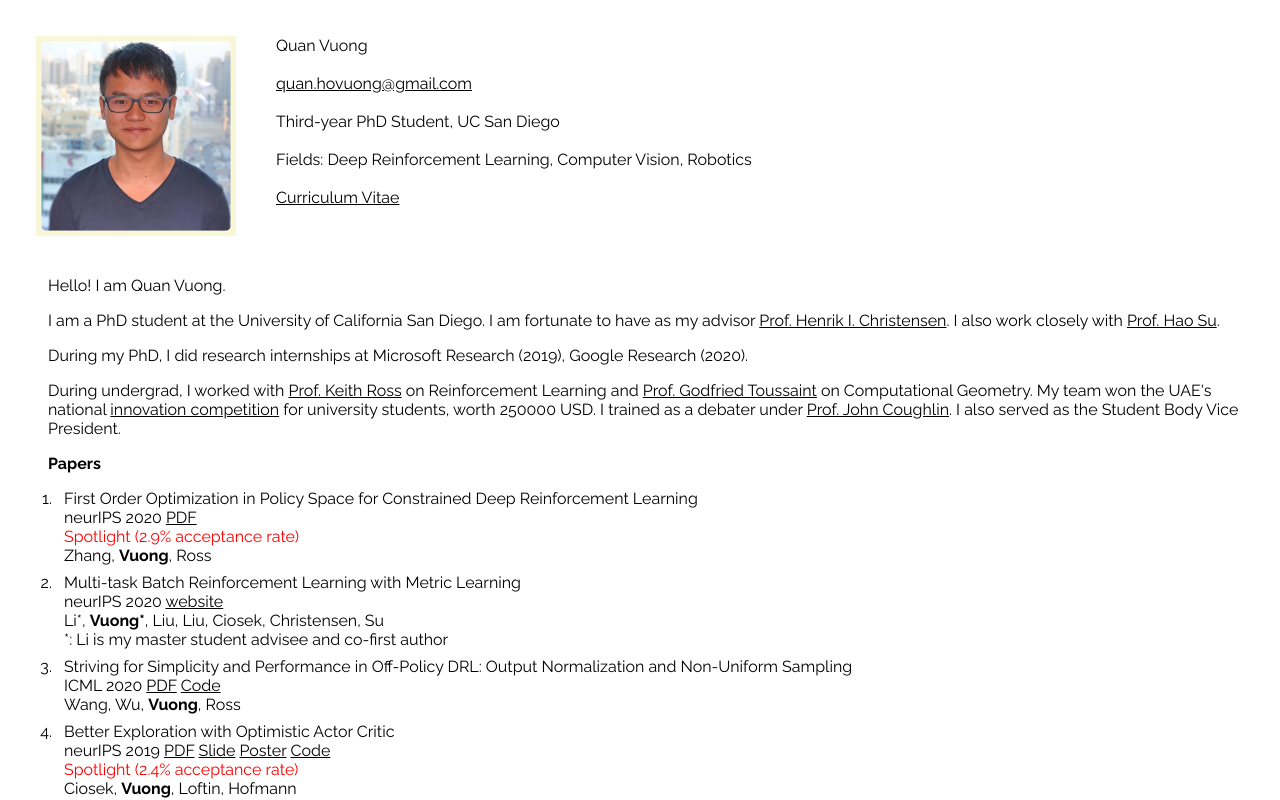
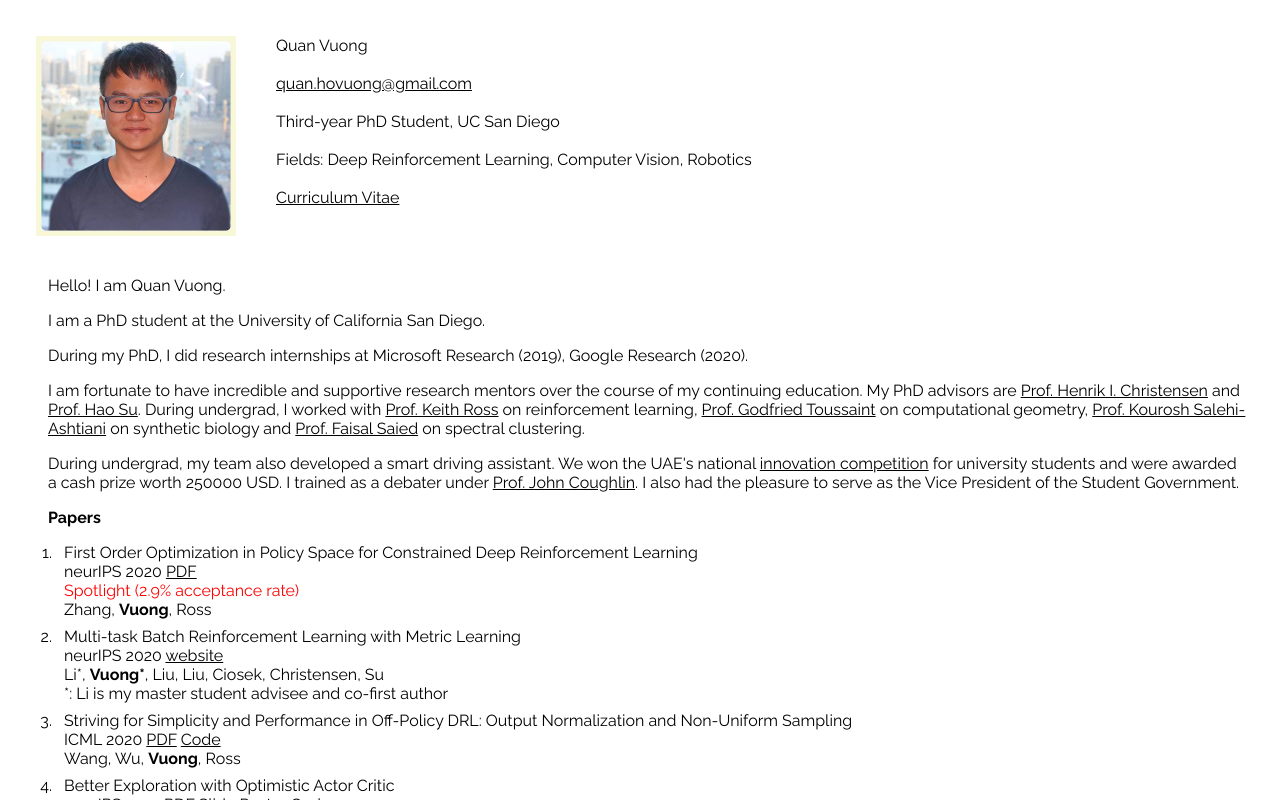
Before and after one commit to quanvuong/quanvuong.github.io, a React (Create React App) app: page / in a window 1280 px wide. Shown: the top 800 px of the page. Built offline with nearby package versions, Linux system fonts and the light colour scheme.

Commit message:
add more mentors

```diff
--- a/src/Summary.js
+++ b/src/Summary.js
@@ -7,15 +7,23 @@ class Summary extends Component {
   render() {
     return (
       <div className="Summary">
+
         <div className="SummaryOneP">Hello! I am Quan Vuong.</div>
 
-        <div className="SummaryOneP">I am a PhD student at the University of California San Diego. I am fortunate to have as my advisor <a href="http://www.hichristensen.net">Prof. Henrik I. Christensen</a>. I also work closely with <a href="http://cseweb.ucsd.edu/~haosu/">Prof. Hao Su</a>.  </div>
+        <div className="SummaryOneP">I am a PhD student at the
+        University of California San Diego.
+        </div>
 
-        <div className="SummaryOneP">During my PhD, I did research internships at Microsoft Research (2019), Google Research (2020).</div>
+        <div className="SummaryOneP">
+          During my PhD, I did research internships at Microsoft Research (2019),
+          Google Research (2020).
+        </div>
 
-        <div className="SummaryOneP">During undergrad, I worked with <a href="http://www.nyu.edu/projects/keithwross/">Prof. Keith Ross</a> on Reinforcement Learning and <a href="https://en.wikipedia.org/wiki/Godfried_Toussaint">Prof. Godfried Toussaint</a> on Computational Geometry. My team won the UAE's national <a href="https://nyuad.nyu.edu/en/news/latest-news/honors-and-awards/2016/february/roadwatch-app-wins-uae-best-m-government-service-award.html">innovation competition</a> for university students, worth 250000 USD. I trained as a debater under <a href="https://its.law.nyu.edu/facultyprofiles/index.cfm?fuseaction=profile.overview&personid=42911">Prof. John Coughlin</a>. I also served as the Student Body Vice President.</div>
-      </div>
-    );
+        <div className="SummaryOneP">
+          I am fortunate to have incredible
+          and supportive research mentors over the course of my continuing education.
+          My PhD advisors are <a href="http://www.hichristensen.net">Prof. Henrik I. Christensen</a> and <a href="http://cseweb.ucsd.edu/~haosu/"> Prof. Hao Su</a>.
+          During undergrad, I worked with <a href="http://www.nyu.edu/projects/keithwross/">Prof. Keith Ross</a> on reinforcement learning, <a href="https://en.wikipedia.org/wiki/Godfried_Toussaint">Prof. Godfried Toussaint</a> on computational geometry, <a href="https://lassb.abudhabi.nyu.edu/index.php">Prof. Kourosh Salehi-Ashtiani</a> on synthetic biology and <a href="https://www.genealogy.math.ndsu.nodak.edu/id.php?id=41474">Prof. Faisal Saied</a> on spectral clustering. </div> <div className="SummaryOneP"> During undergrad, my team also developed a smart driving assistant. We won the UAE's national <a href="https://nyuad.nyu.edu/en/news/latest-news/honors-and-awards/2016/february/roadwatch-app-wins-uae-best-m-government-service-award.html">innovation competition</a> for university students and were awarded a cash prize worth 250000 USD. I trained as a debater under <a href="https://its.law.nyu.edu/facultyprofiles/index.cfm?fuseaction=profile.overview&personid=42911">Prof. John Coughlin</a>. I also had the pleasure to serve as the Vice President of the Student Government. </div> </div >);
   }
 }
 
```
